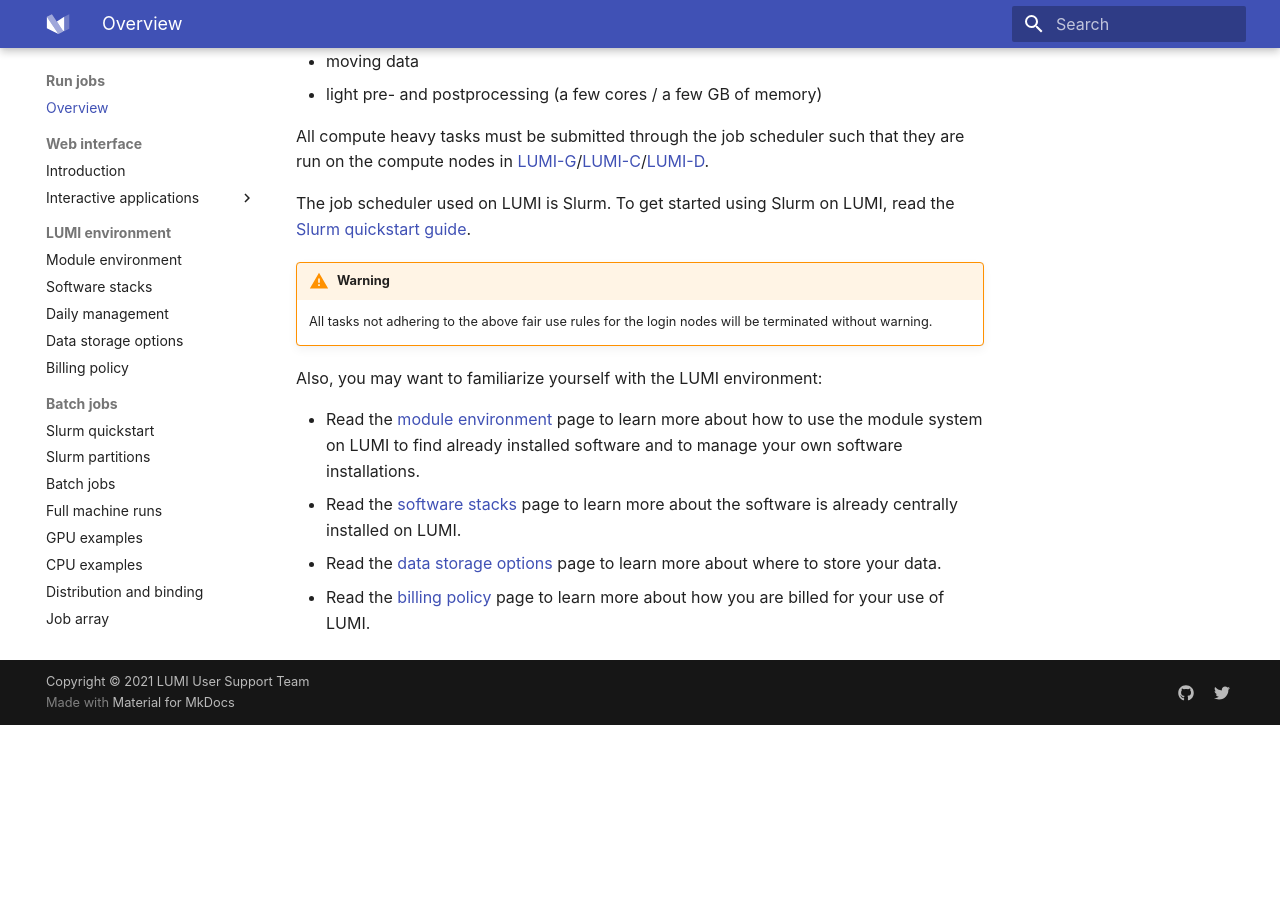
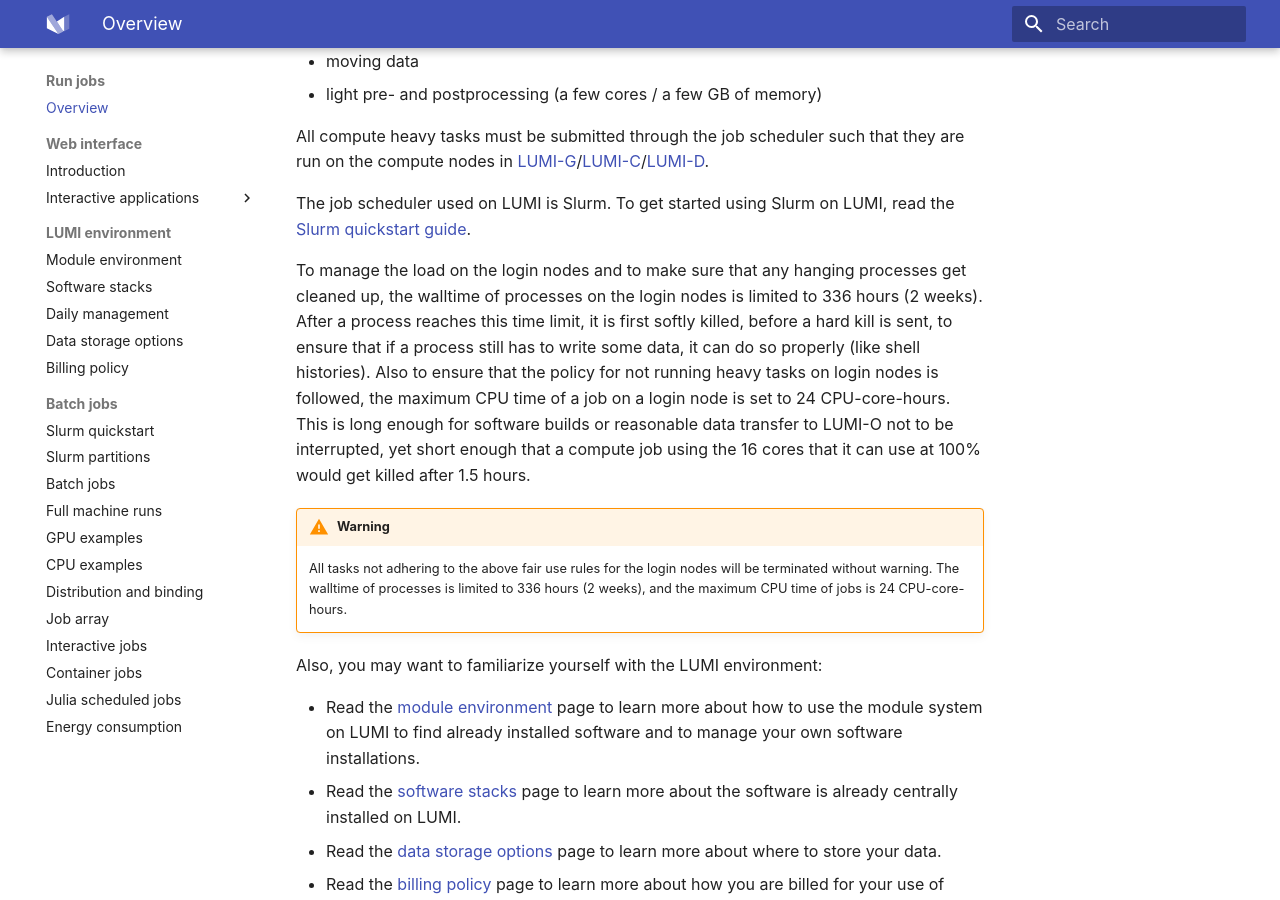
Before and after one commit to Lumi-supercomputer/lumi-userguide, an MkDocs documentation site: the page built from docs/runjobs/index.md, in a window 1280 px wide and 900 px high, scrolled down 543 px. Built offline with MkDocs 1.6.1 and Material for MkDocs 9.7.7, drawn with Linux system fonts in a browser that asks for light colours; before the commit the page ends 1268 px from its top, so only the background shows below that.

Commit message:
Update policy for login nodes usage
Merging this closes issue #221

```diff
--- a/docs/runjobs/index.md
+++ b/docs/runjobs/index.md
@@ -36,10 +36,13 @@
 The job scheduler used on LUMI is Slurm.
 To get started using Slurm on LUMI, read the [Slurm quickstart guide][slurm-quickstart].
 
+To manage the load on the login nodes and to make sure that any hanging processes get cleaned up, the walltime of processes on the login nodes is limited to 336 hours (2 weeks). After a process reaches this time limit, it is first softly killed, before a hard kill is sent, to ensure that if a process still has to write some data, it can do so properly (like shell histories). Also to ensure that the policy for not running heavy tasks on login nodes is followed, the maximum CPU time of a job on a login node is set to 24 CPU-core-hours. This is long enough for software builds or reasonable data transfer to LUMI-O not to be interrupted, yet short enough that a compute job using the 16 cores that it can use at 100% would get killed after 1.5 hours.
+
 !!! warning
 
     All tasks not adhering to the above fair use rules for the login nodes will
-    be terminated without warning.
+    be terminated without warning. The walltime of processes is limited to 336 hours (2 weeks), and the maximum CPU time of jobs is 24 CPU-core-hours.
+
 
 Also, you may want to familiarize yourself with the LUMI environment:
 
```
